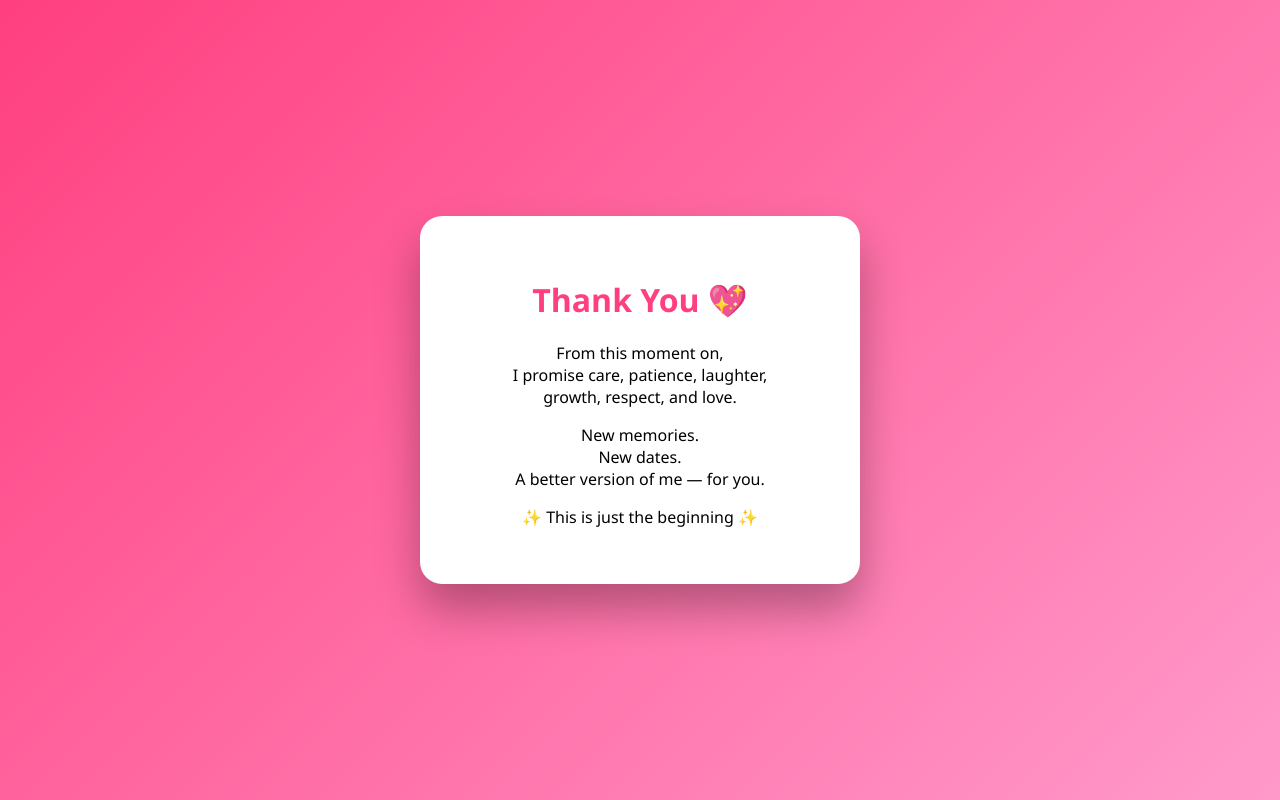
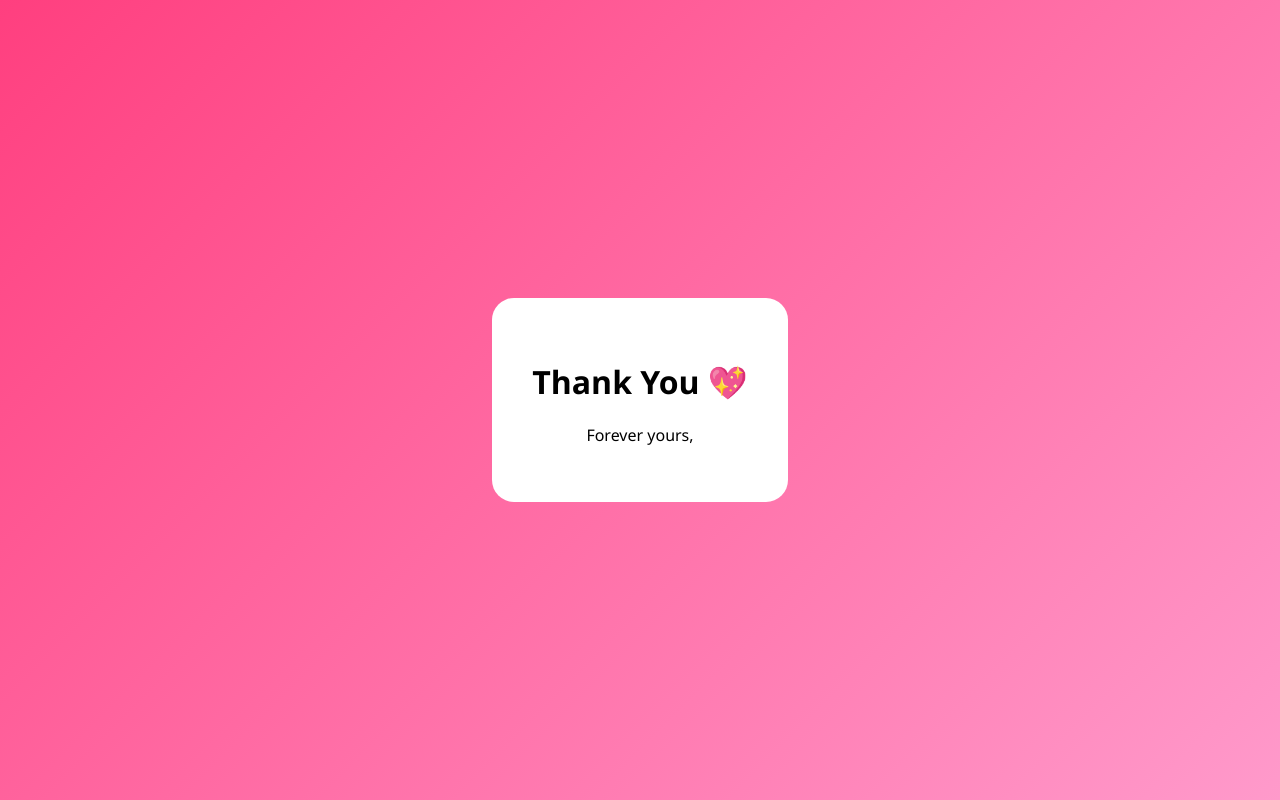
Before and after one commit to Mutuma1/love-website, a plain HTML site: page final.html in a window 1280 px wide. Drawn offline with Linux system fonts and the light colour scheme.

Commit message:
Update final.html

```diff
--- a/final.html
+++ b/final.html
@@ -1,29 +1,23 @@
+
 <!DOCTYPE html>
 <html lang="en">
 <head>
 <meta charset="UTF-8">
-<title>Forever Starts Here 💖</title>
+<title>Forever 💖</title>
 <style>
-body{
-  margin:0;height:100vh;display:flex;justify-content:center;align-items:center;
-  background:linear-gradient(135deg,#ff3f7f,#ff9acb);
-  font-family:Segoe UI,sans-serif;
-}
-.card{
-  background:white;padding:40px;width:360px;text-align:center;
-  border-radius:22px;box-shadow:0 25px 45px rgba(0,0,0,.3);
-}
-h1{color:#ff3f7f}
+body{margin:0;height:100vh;display:flex;align-items:center;justify-content:center;background:linear-gradient(135deg,#ff3f7f,#ff9acb);font-family:Segoe UI;}
+.card{background:#fff;padding:40px;border-radius:22px;text-align:center;max-width:400px;}
 </style>
 </head>
 <body>
 <div class="card">
-  <h1>Thank You 💖</h1>
-  <p>From this moment on,<br>
-     I promise care, patience, laughter,<br>
-     growth, respect, and love.</p>
-  <p>New memories.<br>New dates.<br>A better version of me — for you.</p>
-  <p>✨ This is just the beginning ✨</p>
+<h1>Thank You <span id="name"></span> 💖</h1>
+<p>Forever yours,<br><b id="sender"></b></p>
 </div>
+
+<script>
+document.getElementById("name").textContent = localStorage.getItem("receiver");
+document.getElementById("sender").textContent = localStorage.getItem("sender");
+</script>
 </body>
 </html>
```
